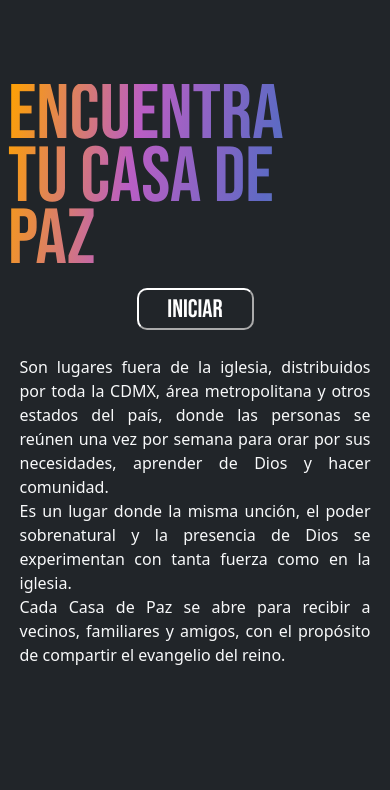
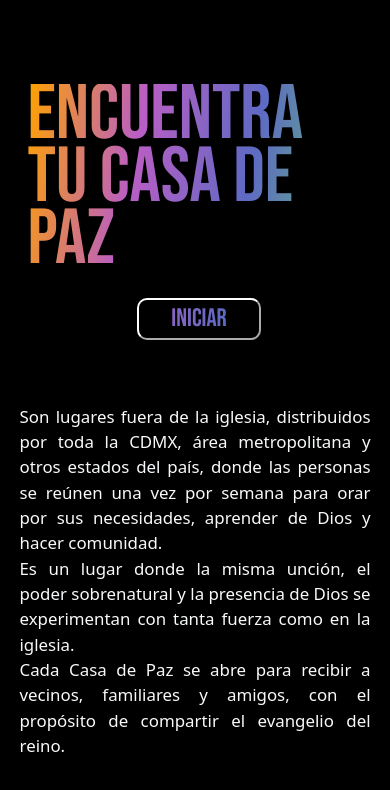
Before and after one commit to devAlUP/directoriocdpUP, a Vue app: page / in a window 390 px wide. Shown: the top 790 px of the page. Built offline with nearby package versions, Linux system fonts and the light colour scheme.

Commit message:
ajustes del dia 4 juilo 25

```diff
--- a/src/App.vue
+++ b/src/App.vue
@@ -1,21 +1,20 @@
 <script setup>
 import { RouterLink, RouterView } from 'vue-router'
-
 </script>
 
 <template>
-  <div class="main bg-dark">
-    <RouterView/>
+  <div class="main">
+    <RouterView />
   </div>
-
 </template>
 <style scoped>
-.main{
-
+.main {
+  background-color: black;
   width: 100%;
   height: 100%;
   position: absolute;
   top: 0;
   left: 0;
+  overflow: hidden;
 }
 </style>
--- a/src/assets/styles/direccion.css
+++ b/src/assets/styles/direccion.css
@@ -1,3 +1,4 @@
+@import url('https://fonts.googleapis.com/css2?family=Bebas+Neue&display=swap');
 .buscar {
   position: fixed;
   top: 0;
@@ -9,10 +10,11 @@
 }
 .buscar-text {
   width: 50vw;
-
+  border-radius: 10px;
   margin-top: 25vh;
   margin-left: 25vw;
-  border-radius: 5%;
+  background-color: black;
+
   border-color: white;
   margin-bottom: 1rem;
 }
@@ -30,13 +32,27 @@ p {
 }
 .buttonbuscar {
   width: 20%;
+  margin-top: 2rem;
   margin-left: 40%;
   margin-bottom: 1rem;
+  border-radius: 10px;
+  background-color: transparent;
+  color: white;
+  border-color: white;
+  padding: 1vh;
+  font-family: 'Bebas Neue', sans-serif;
+  font-size: 2vh;
 }
 .buscarAuto {
   width: 40%;
+  padding: 1vh;
   margin-left: 30%;
   margin-bottom: 1rem;
+  color: white;
+  background-color: transparent;
+  border-color: white;
+  border-radius: 10px;
+  font-family: 'Bebas Neue', sans-serif;
 }
 .notif {
   text-align: center;
@@ -59,10 +75,11 @@ h5 {
   }
   .buscar-text {
     width: 96vw;
+    color: black;
 
     margin-top: 25vh;
     margin-left: 2vw;
-    border-radius: 5%;
+
     border-color: white;
   }
   .buscar-text h4 {
@@ -92,8 +109,8 @@ h5 {
     text-align: center;
   }
   .buttonbuscar {
-    width: 20%;
-    margin-left: 40%;
+    width: 30%;
+    margin-left: 35%;
     margin-bottom: 1rem;
   }
 }
--- a/src/assets/styles/distance.css
+++ b/src/assets/styles/distance.css
@@ -22,7 +22,13 @@ h3 {
   margin-right: 1.5vw;
 }
 p {
-  margin-left: 2.5vw;
+  margin-left: 1vw;
+}
+button {
+  color: white;
+  border-color: white;
+  background-color: transparent;
+  border-radius: 5px;
 }
 
 @media (max-width: 1024px) {
@@ -50,4 +56,10 @@ p {
     line-height: 1;
     margin-bottom: 0.5;
   }
+  button {
+    color: white;
+    border-color: white;
+    background-color: transparent;
+    border-radius: 5px;
+  }
 }
--- a/src/assets/styles/home.css
+++ b/src/assets/styles/home.css
@@ -18,9 +18,10 @@ section {
 }
 
 img {
-  margin-top: 15vh;
+  margin-top: 10vh;
   width: 33vw;
-  margin-left: 10vw;
+  height: 33vw;
+  margin-left: 5vw;
 }
 .carruzel2 {
   width: 200%;
@@ -32,37 +33,54 @@ img {
 }
 .vistauno {
   width: 50%;
+
   display: flex;
   flex-direction: row;
   overflow-y: hidden;
 }
 .vistados {
-  width: 50%;
+  width: 50vw;
   overflow-y: hidden;
 }
+.desktop {
+  width: 50vw;
+  padding-left: 5vw;
+}
 .titulo {
-  margin-top: 10vh;
+  width: 40vw;
+  margin-left: 5%;
+  margin-top: 20vh;
   font-family: 'Bebas Neue', sans-serif;
-  font-size: 25vh;
+  font-size: 20vh;
   background: linear-gradient(100deg, #ffa200, #ba5ec4, #5e6ac4, #5ec46f);
   line-height: 0.9;
-  margin-left: 0.5rem;
+
   -webkit-text-fill-color: transparent;
   -webkit-background-clip: text;
 }
 button {
-  width: 33vw;
+  width: 25%;
+  margin-left: 10%;
+  margin-top: -1000%;
+
   background-color: transparent;
   color: white;
   border-color: white;
   border-radius: 10px;
   font-size: 3vh;
   height: 5vh;
-  margin-left: 10vw;
+
   font-family: 'Bebas Neue', sans-serif;
 }
 button img {
   display: none;
+}
+.descripcion {
+  font-size: 3vh;
+  margin-top: 30vh;
+  text-align: justify;
+  width: 40vw;
+  margin-left: vw;
 }
 @media (max-width: 1024px) {
   h5 {
@@ -102,6 +120,8 @@ button img {
     width: 50%;
   }
   .titulo {
+    margin-top: 10vh;
+    width: 80vw;
     font-family: 'Bebas Neue', sans-serif;
     font-size: 20vw;
     background: linear-gradient(100deg, #ffa200, #ba5ec4, #5e6ac4, #5ec46f);
@@ -111,20 +131,24 @@ button img {
     -webkit-background-clip: text;
   }
   button {
-    width: 30%;
+    width: 40%;
     background-color: transparent;
-    color: white;
+
     border-color: white;
-    border-radius: 10px;
+
     font-size: 3vh;
     margin-left: 35%;
     font-family: 'Bebas Neue', sans-serif;
   }
   .desktop {
     display: flex;
+    flex-direction: column;
+    width: 100vw;
   }
   .descripcion {
-    margin-top: 3vh;
+    font-size: 2vh;
+    margin-top: 3rem;
+    position: static;
     width: 90vw;
     text-align: justify;
     margin-left: 5vw;
--- a/src/assets/styles/mapview.css
+++ b/src/assets/styles/mapview.css
@@ -14,6 +14,7 @@ section {
   width: 40vw;
   height: 40vw;
   margin-left: 4vw;
+  background-color: gray;
 }
 
 @media (max-width: 1024px) {
--- a/src/components/direccion.vue
+++ b/src/components/direccion.vue
@@ -6,8 +6,8 @@ const autocompleteInput = ref(null)
 const direccionStatus = useLatLng()
 const VITE_Maps_API_KEY = 'AIzaSyBky4Bi1jZxJNgpXYmKMx - SQB80InwgT9w' // O tu clave directamente
 const direccion = ref('')
-const lat = ref()
-const lng = ref()
+const lat = ref('')
+const lng = ref('')
 
 const geolocalizacion_automatica = () => {
   if (navigator.geolocation) {
@@ -38,10 +38,13 @@ const geolocalizacion_automatica = () => {
 
 const useSetLatLNG = (lt, lg) => {
   console.log(lt, lg)
-
-  direccionStatus.setLatLng(lt, lg)
-  direccionStatus.swichtStatus(false)
-  direccionStatus.swichtStatusViewMap()
+  if (lt == '' && lg == '') {
+    alert('Para continuar Debes ingresar tu direccioón')
+  } else {
+    direccionStatus.setLatLng(lt, lg)
+    direccionStatus.swichtStatus(false)
+    direccionStatus.swichtStatusViewMap()
+  }
 }
 
 const app = getCurrentInstance()
@@ -83,10 +86,10 @@ onMounted(async () => {
 </script>
 <template>
   <div class="buscar">
-    <div class="buscar-text bg-dark">
-      <h5 class="text-light notif">Para continuar, necesitamos acceder tu ubicacion</h5>
-      <button class="btn btn-warning buscarAuto" @click="geolocalizacion_automatica">
-        Encontrar mi ubicacion automaticamente
+    <div class="buscar-text">
+      <h5 class="text-light notif">Para continuar, necesitamos acceder tu ubicación:</h5>
+      <button class="buscarAuto" @click="geolocalizacion_automatica">
+        Encontrar mi ubicación automaticamente
       </button>
       <h5 class="text-light">Escribe tu dirección:</h5>
       <div class="input-group input-space">
@@ -102,9 +105,7 @@ onMounted(async () => {
 
       <!----<p class="text-light">la direccion que elegiste es: <br />{{ direccion }}</p>-->
 
-      <button type="button" class="btn btn-success buttonbuscar" @click="useSetLatLNG(lat, lng)">
-        Aceptar
-      </button>
+      <button type="button" class="buttonbuscar" @click="useSetLatLNG(lat, lng)">Aceptar</button>
     </div>
   </div>
 </template>
--- a/src/components/distanceCDP.vue
+++ b/src/components/distanceCDP.vue
@@ -147,7 +147,7 @@ onMounted(async () => {
       <div class="datos">
         <h5 class="text-light">{{ index.nombre }}</h5>
         <p class="text-light">Dirección {{ index.direccion }}</p>
-        <p @click="Unhide(index)" class="text-info">Ver mas</p>
+        <button @click="Unhide(index)" class="">Ver mas</button>
       </div>
     </div>
   </div>
--- a/src/components/mapView.vue
+++ b/src/components/mapView.vue
@@ -17,6 +17,15 @@ const Unhide = (data) => {
   storeCard.swichtStatus(true)
   console.log(storeCard.statusCard)
 }
+const mapStyles = ref([
+  {
+    featureType: 'road',
+    elementType: 'geometry.fill',
+    stylers: [
+      { color: '#000000' }, // Verde claro
+    ],
+  },
+])
 
 console.log(cdpdir.value)
 </script>
@@ -29,6 +38,7 @@ console.log(cdpdir.value)
         class="map"
         :center="center"
         :zoom="12"
+        :styles="mapStyles"
       >
         <CustomMarker :options="markerOptions">
           <div style="text-align: center">
--- a/src/views/HomeView.vue
+++ b/src/views/HomeView.vue
@@ -22,16 +22,14 @@ const moveCarruzel = () => {
   <section>
     <div :class="[direccionStatus.showMap == false ? 'carruzel' : 'carruzel2']">
       <div class="vistauno">
-        <p class="titulo">
-          ENCUENTRA <br />TU CASA DE <br />
-          PAZ
-        </p>
         <div class="desktop">
-          <img src="../assets/titulo.png" alt="" />
-          <button @click="moveCarruzel()">
-            <img class="but" src="../assets/titulo.png" alt="" />Iniciar
-          </button>
+          <p class="titulo">
+            ENCUENTRA <br />TU CASA DE <br />
+            PAZ
+            <button @click="moveCarruzel()">Iniciar</button>
+          </p>
         </div>
+
         <p class="text-light descripcion">
           Son lugares fuera de la iglesia, distribuidos por toda la CDMX, área metropolitana y otros
           estados del país, donde las personas se reúnen una vez por semana para orar por sus
@@ -42,7 +40,7 @@ const moveCarruzel = () => {
           reino.
         </p>
       </div>
-      <div class="vistados bg-dark">
+      <div class="vistados">
         <mapView
           v-if="direccionStatus.lat != 0 && direccionStatus.lng != 0"
           :lat="direccionStatus.lat"
```
